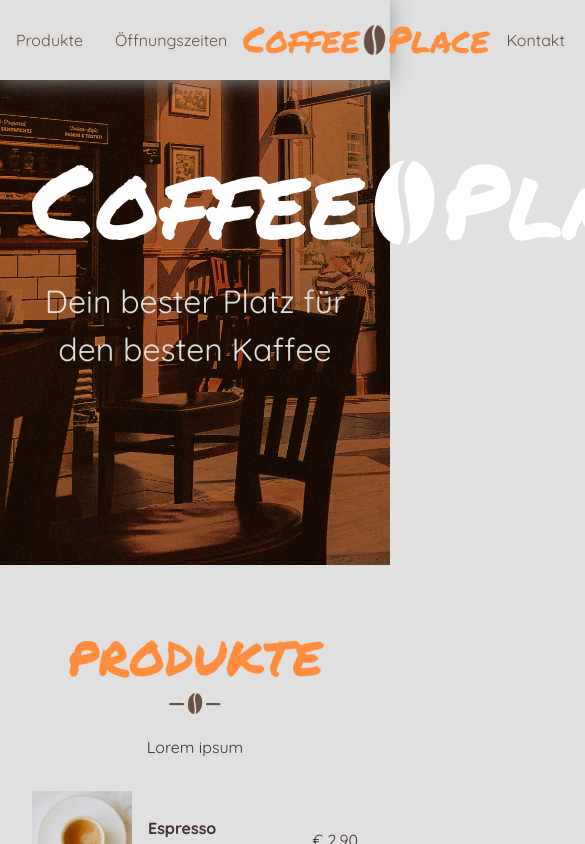
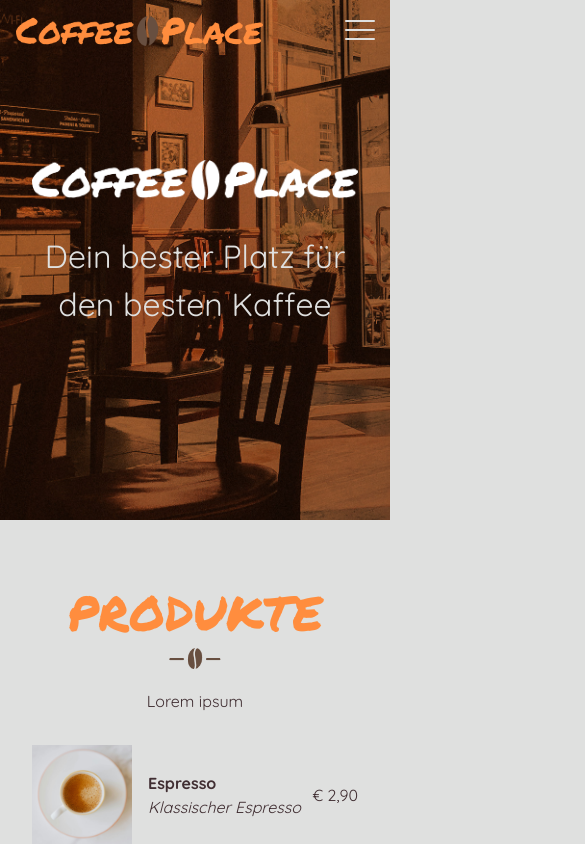
Before and after one commit to fontainm/coffeeplace, a React (Vite) app: page / in a window 390 px wide. Shown: the top 844 px of the page, 585 px wide, since content can reach past the window. Built offline with nearby package versions, Linux system fonts and the light colour scheme.

Commit message:
add responsive menu

```diff
--- a/src/components/Header.jsx
+++ b/src/components/Header.jsx
@@ -7,9 +7,11 @@ const Header = () => {
       className="section header"
       style={{ backgroundImage: `url(${header})` }}
     >
-      <img src={logoWhite} alt="Coffe Place Logo" className="header__title" />
+      <img src={logoWhite} alt="Coffe Place Logo" className="header__logo" />
       <h1 style={{ display: 'none' }}>Coffee Place</h1>
-      <p className="header__subtitle">Dein bester Platz für den besten Kaffee</p>
+      <p className="header__subtitle">
+        Dein bester Platz für den besten Kaffee
+      </p>
     </div>
   );
 };
--- a/src/components/Navigation.jsx
+++ b/src/components/Navigation.jsx
@@ -1,17 +1,26 @@
+import { useEffect, useState } from 'react';
 import logo from '/logo.png';
 
 const Navigation = () => {
+  const [navClass, setNavClass] = useState('top');
+
+  useEffect(() => {
+    window.onscroll = () => {
+      setNavClass(window.scrollY === 0 ? 'top' : 'down');
+    };
+  }, []);
+
   return (
-    <nav className="navigation">
-      <div className="navigation__wrapper">
+    <nav className={`navigation ${navClass}`}>
+      <div className={`navigation__wrapper`}>
+        <a href="#" className="navigation__logo">
+          <img src={logo} alt="Coffee Place Logo" />
+        </a>
         <a href="#products" className="navigation__item">
           Produkte
         </a>
         <a href="#openinghours" className="navigation__item">
           Öffnungszeiten
-        </a>
-        <a href="#">
-          <img src={logo} alt="Coffe Place Logo" className="navigation__logo" />
         </a>
         <a href="#contact" className="navigation__item">
           Kontakt
@@ -19,6 +28,12 @@ const Navigation = () => {
         <a href="#about" className="navigation__item">
           Über uns
         </a>
+        <div
+          className="navigation__burger"
+          onClick={() => setNavClass('show')}
+        >
+          <div></div>
+        </div>
       </div>
     </nav>
   );
--- a/src/index.scss
+++ b/src/index.scss
@@ -57,11 +57,56 @@ ul {
 
 .navigation {
   position: fixed;
-  background: $color-secondary;
   width: 100%;
-  padding: 1rem 0;
+  padding: 1rem;
   z-index: 10;
-  box-shadow: 0px 0px 20px #999;
+  transition: all 0.3s ease;
+  height: 60px;
+  overflow: hidden;
+
+  &.down {
+    background: $color-secondary;
+    box-shadow: 0px 0px 20px #999;
+  }
+
+  &.top {
+    background: transparent;
+    box-shadow: none;
+
+    .navigation__item {
+      color: $color-secondary;
+    }
+
+    .navigation__burger {
+      div,
+      &::after,
+      &::before {
+        background: $color-secondary;
+      }
+    }
+  }
+
+  &.show {
+    height: 100%;
+    background: $color-secondary;
+
+    .navigation__item {
+      opacity: 1;
+      color: $color-dark;
+    }
+
+    .navigation__burger {
+      &::before {
+        transform: translateY(9px) rotate(135deg) scaleX(1);
+      }
+      &::after {
+        transform: translateY(-9px) rotate(-135deg) scaleX(1);
+      }
+      div {
+        transform: scale(0);
+      }
+    }
+  }
 
   &__wrapper {
     max-width: 1280px;
@@ -83,7 +128,42 @@ ul {
   }
 
   &__logo {
-    height: 30px;
+    img {
+      height: 30px;
+    }
+  }
+
+  &__burger {
+    display: none;
+    top: 30px;
+    right: 0;
+    transform: translate(-50%, -50%);
+    position: absolute;
+    width: 30px;
+    z-index: 10;
+    cursor: pointer;
+
+    &::before,
+    &::after,
+    div {
+      background: $color-dark;
+      content: '';
+      display: block;
+      height: 2px;
+      border-radius: 3px;
+      margin: 7px 0;
+      transition: 0.5s;
+      transform-origin: center;
+    }
+    &.open::before {
+      transform: translateY(9px) rotate(135deg) scaleX(1);
+    }
+    &.open::after {
+      transform: translateY(-9px) rotate(-135deg) scaleX(1);
+    }
+    &.open div {
+      transform: scale(0);
+    }
   }
 }
 
@@ -91,8 +171,9 @@ ul {
   color: white;
   background-size: cover;
 
-  &__title {
+  &__logo {
     margin: 8rem 0 2rem 0;
+    max-width: 100%;
     font-size: 6rem;
     font-weight: bold;
     color: $color-secondary;
@@ -164,3 +245,27 @@ ul {
     max-width: 100%;
   }
 }
+
+@media screen and (max-width: 768px) {
+  .navigation__item {
+    opacity: 0;
+    padding-left: 0;
+    margin: 1rem 0;
+    font-size: 1.5rem;
+    width: 100%;
+    text-align: left;
+  }
+
+  .navigation__wrapper {
+    flex-direction: column;
+    align-items: flex-start;
+  }
+
+  .navigation__burger {
+    display: block;
+  }
+
+  .navigation__logo {
+    margin-right: auto;
+  }
+}
```
Also changed, not shown: public/divider_white.png (added).
